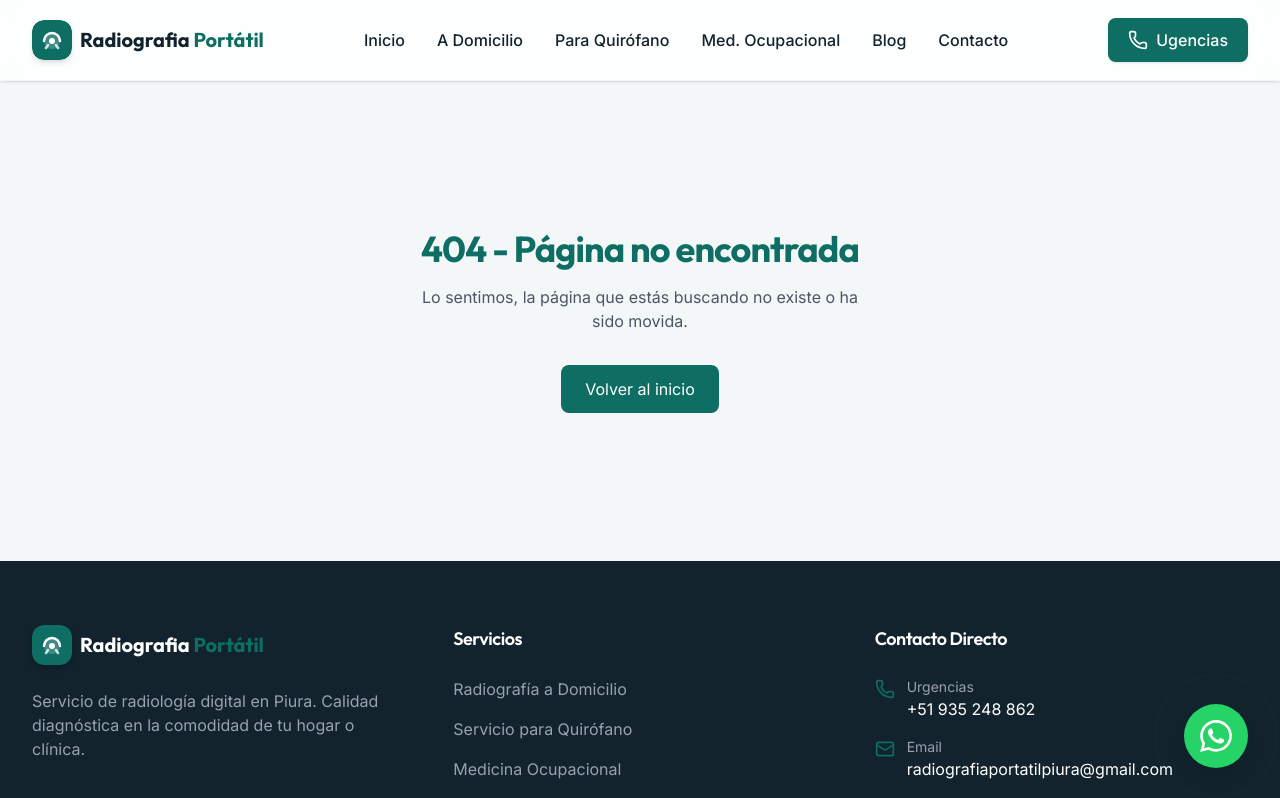
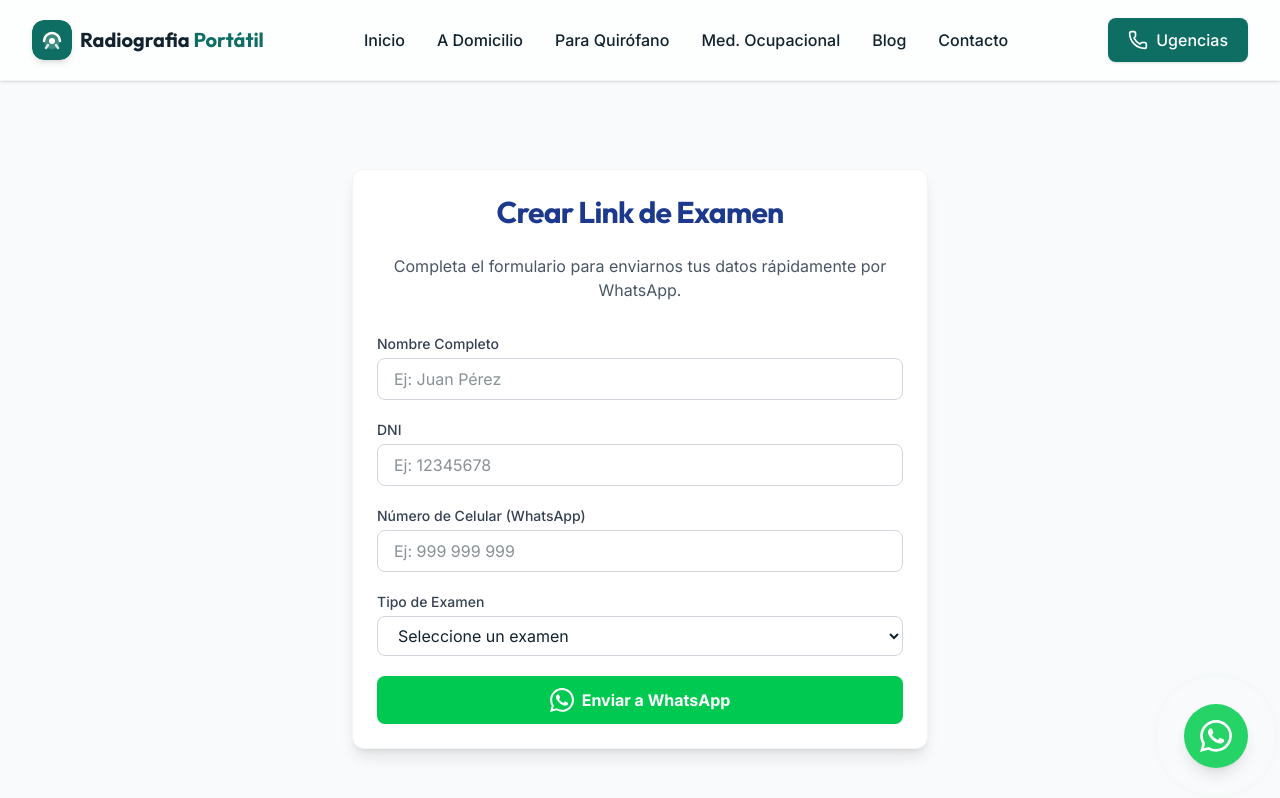
Before and after one commit to ManIA2024/radiografia_digital_a_domicilio_piura, a Next.js app: page /crear_link in a window 1280 px wide. Before the commit this address had no page. Shown: the top 798 px of the page. Built offline with nearby package versions, Linux system fonts and the light colour scheme.

Commit message:
feat: agregar página para crear link de examen con formulario actualizado

```diff
--- /dev/null
+++ b/src/app/crear_link/page.jsx
@@ -0,0 +1,17 @@
+import React from 'react';
+import CrearLinkForm from '../../components/forms/CrearLinkForm';
+
+export const metadata = {
+  title: 'Crear Link | Radiografía Digital Portátil',
+  description: 'Completa tus datos para solictar Creacion de Link por WhatsApp.',
+};
+
+export default function CrearLinkPage() {
+  return (
+    <main className="min-h-screen bg-gray-50 py-12 px-4 sm:px-6 lg:px-8">
+      <div className="max-w-7xl mx-auto">
+        <CrearLinkForm />
+      </div>
+    </main>
+  );
+}
--- /dev/null
+++ b/src/components/forms/CrearLinkForm.jsx
@@ -0,0 +1,118 @@
+"use client";
+
+import React, { useState } from 'react';
+
+const CrearLinkForm = () => {
+  const [formData, setFormData] = useState({
+    nombreCompleto: '',
+    dni: '',
+    celular: '',
+    tipoExamen: ''
+  });
+
+  const handleChange = (e) => {
+    const { name, value } = e.target;
+    setFormData(prevState => ({
+      ...prevState,
+      [name]: value
+    }));
+  };
+
+  const handleSubmit = (e) => {
+    e.preventDefault();
+
+    const numeroWhatsApp = '51935248862';
+    const mensaje = `Hola, me gustaría solicitar la creacion de un Link para mi(s) examen(es). Aquí están mis datos:
+*Nombre Completo:* ${formData.nombreCompleto}
+*DNI:* ${formData.dni}
+*Número de Celular:* ${formData.celular}
+*Tipo de Examen:* ${formData.tipoExamen}`;
+
+    const url = `https://wa.me/${numeroWhatsApp}?text=${encodeURIComponent(mensaje)}`;
+
+    // Abrir WhatsApp en una nueva pestaña
+    window.open(url, '_blank');
+  };
+
+  return (
+    <div className="max-w-xl mx-auto p-6 bg-white rounded-xl shadow-lg border border-gray-100 mt-10 mb-10">
+      <h2 className="text-3xl font-bold text-center text-blue-900 mb-6">Crear Link de Examen</h2>
+      <p className="text-gray-600 text-center mb-8">Completa el formulario para enviarnos tus datos rápidamente por WhatsApp.</p>
+
+      <form onSubmit={handleSubmit} className="space-y-5">
+        <div>
+          <label htmlFor="nombreCompleto" className="block text-sm font-medium text-gray-700 mb-1">Nombre Completo</label>
+          <input
+            type="text"
+            id="nombreCompleto"
+            name="nombreCompleto"
+            value={formData.nombreCompleto}
+            onChange={handleChange}
+            required
+            className="w-full px-4 py-2 border border-gray-300 rounded-lg focus:ring-2 focus:ring-blue-500 focus:border-blue-500 outline-none transition-all"
+            placeholder="Ej: Juan Pérez"
+          />
+        </div>
+
+        <div>
+          <label htmlFor="dni" className="block text-sm font-medium text-gray-700 mb-1">DNI</label>
+          <input
+            type="text"
+            id="dni"
+            name="dni"
+            value={formData.dni}
+            onChange={handleChange}
+            required
+            className="w-full px-4 py-2 border border-gray-300 rounded-lg focus:ring-2 focus:ring-blue-500 focus:border-blue-500 outline-none transition-all"
+            placeholder="Ej: 12345678"
+          />
+        </div>
+
+        <div>
+          <label htmlFor="celular" className="block text-sm font-medium text-gray-700 mb-1">Número de Celular (WhatsApp)</label>
+          <input
+            type="tel"
+            id="celular"
+            name="celular"
+            value={formData.celular}
+            onChange={handleChange}
+            required
+            className="w-full px-4 py-2 border border-gray-300 rounded-lg focus:ring-2 focus:ring-blue-500 focus:border-blue-500 outline-none transition-all"
+            placeholder="Ej: 999 999 999"
+          />
+        </div>
+
+        <div>
+          <label htmlFor="tipoExamen" className="block text-sm font-medium text-gray-700 mb-1">Tipo de Examen</label>
+          <select
+            id="tipoExamen"
+            name="tipoExamen"
+            value={formData.tipoExamen}
+            onChange={handleChange}
+            required
+            className="w-full px-4 py-2 border border-gray-300 rounded-lg focus:ring-2 focus:ring-blue-500 focus:border-blue-500 outline-none transition-all bg-white"
+          >
+            <option value="" disabled>Seleccione un examen</option>
+            <option value="Radiografía">Radiografía</option>
+            <option value="Resonancia Magnetica (RM)">Resonancia Magnetica (RM)</option>
+            <option value="Tomografía (TAC)">Tomografía (TAC)</option>
+            <option value="Mamografía">Mamografía</option>
+            <option value="Otros">Otros</option>
+          </select>
+        </div>
+
+        <button
+          type="submit"
+          className="w-full bg-green-500 hover:bg-green-600 text-white font-bold py-3 px-4 rounded-lg transition-colors flex items-center justify-center gap-2 mt-4"
+        >
+          <svg xmlns="http://www.w3.org/2000/svg" className="h-6 w-6" fill="currentColor" viewBox="0 0 24 24">
+            <path d="M17.472 14.382c-.297-.149-1.758-.867-2.03-.967-.273-.099-.471-.148-.67.15-.197.297-.767.966-.94 1.164-.173.199-.347.223-.644.075-.297-.15-1.255-.463-2.39-1.475-.883-.788-1.48-1.761-1.653-2.059-.173-.297-.018-.458.13-.606.134-.133.298-.347.446-.52.149-.174.198-.298.298-.497.099-.198.05-.371-.025-.52-.075-.149-.669-1.612-.916-2.207-.242-.579-.487-.5-.669-.51-.173-.008-.371-.01-.57-.01-.198 0-.52.074-.792.372-.272.297-1.04 1.016-1.04 2.479 0 1.462 1.065 2.875 1.213 3.074.149.198 2.096 3.2 5.077 4.487.709.306 1.262.489 1.694.625.712.227 1.36.195 1.871.118.571-.085 1.758-.719 2.006-1.413.248-.694.248-1.289.173-1.413-.074-.124-.272-.198-.57-.347m-5.421 7.403h-.004a9.87 9.87 0 01-5.031-1.378l-.361-.214-3.741.982.998-3.648-.235-.374a9.86 9.86 0 01-1.51-5.26c.001-5.45 4.436-9.884 9.888-9.884 2.64 0 5.122 1.03 6.988 2.898a9.825 9.825 0 012.893 6.994c-.003 5.45-4.437 9.884-9.885 9.884m8.413-18.297A11.815 11.815 0 0012.05 0C5.495 0 .16 5.335.157 11.892c0 2.096.547 4.142 1.588 5.945L.057 24l6.305-1.654a11.882 11.882 0 005.683 1.448h.005c6.554 0 11.89-5.335 11.893-11.893a11.821 11.821 0 00-3.48-8.413Z" />
+          </svg>
+          Enviar a WhatsApp
+        </button>
+      </form>
+    </div>
+  );
+};
+
+export default CrearLinkForm;
```
